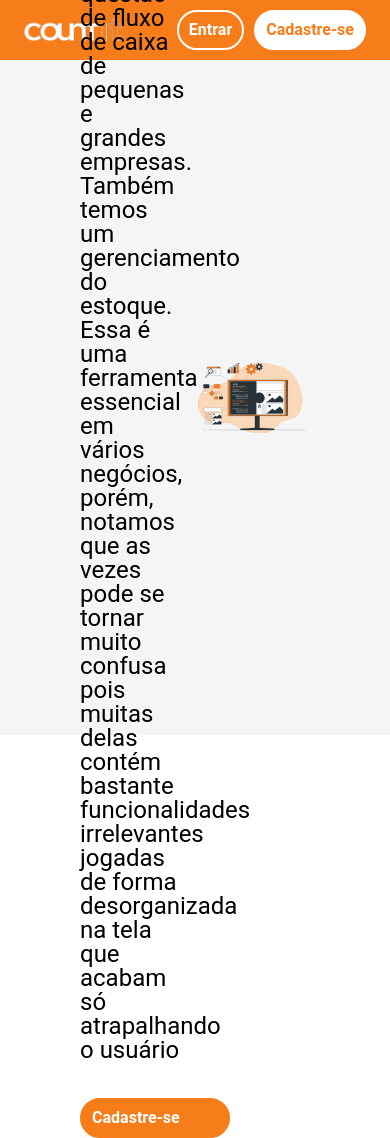
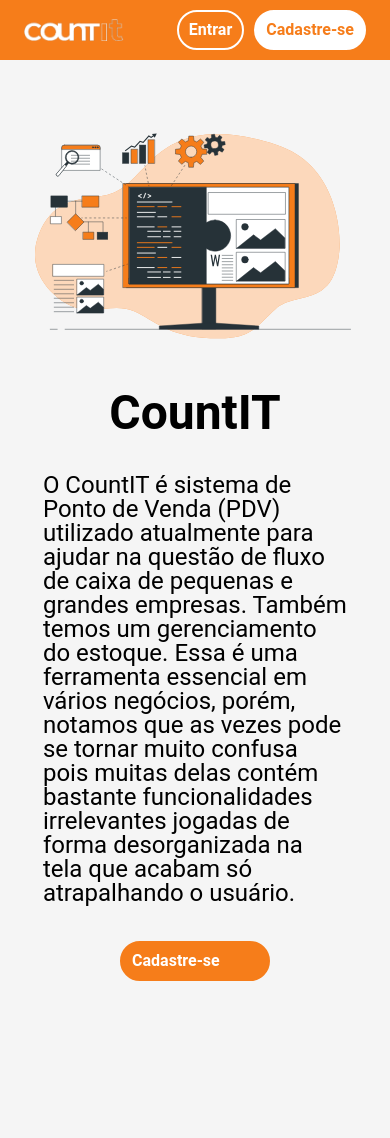
Before and after one commit to luismingati/countIt, a Django app: page / in a window 390 px wide. After the commit the page ends 981 px from the top, so only its background shows below. Run offline with Django 4.2, Linux system fonts and the light colour scheme.

Commit message:
hero mobile

```diff
--- a/app/static/css/style.css
+++ b/app/static/css/style.css
@@ -95,3 +95,21 @@
     color: #F67D1A;
     border: 2px solid #F67D1A;
 }
+
+@media only screen and (max-width:768px){
+    .hero {
+        flex-direction: column-reverse;
+        height: 100%;
+        padding: 26px 26px;
+        margin-top: 0;
+    }
+    .hero .left {
+        margin-top: 42px;
+        width: 100%;
+        align-items: center;
+    }
+    .hero .image {
+        width: 100%;
+        margin-top: 36px;
+    }
+}
--- a/app/templates/app/index.html
+++ b/app/templates/app/index.html
@@ -22,7 +22,7 @@
     <div class="hero">
         <div class="left">
             <h1 class="title">CountIT</h1>
-            <p class="text">O CountIT é  sistema de Ponto de Venda (PDV) utilizado atualmente para ajudar na questão de fluxo de caixa de pequenas e grandes empresas. Também temos um gerenciamento do estoque. Essa é uma ferramenta essencial em vários negócios, porém, notamos que as vezes pode se tornar muito confusa pois muitas delas contém bastante funcionalidades irrelevantes jogadas de forma desorganizada na tela que acabam só atrapalhando o usuário</p>
+            <p class="text">O CountIT é  sistema de Ponto de Venda (PDV) utilizado atualmente para ajudar na questão de fluxo de caixa de pequenas e grandes empresas. Também temos um gerenciamento do estoque. Essa é uma ferramenta essencial em vários negócios, porém, notamos que as vezes pode se tornar muito confusa pois muitas delas contém bastante funcionalidades irrelevantes jogadas de forma desorganizada na tela que acabam só atrapalhando o usuário.</p>
             <a class="register" href="{% url 'register' %}">Cadastre-se</a>
         </div>
         <img class="image" src="../../static/images/hero-image.svg" alt="teste">
```
